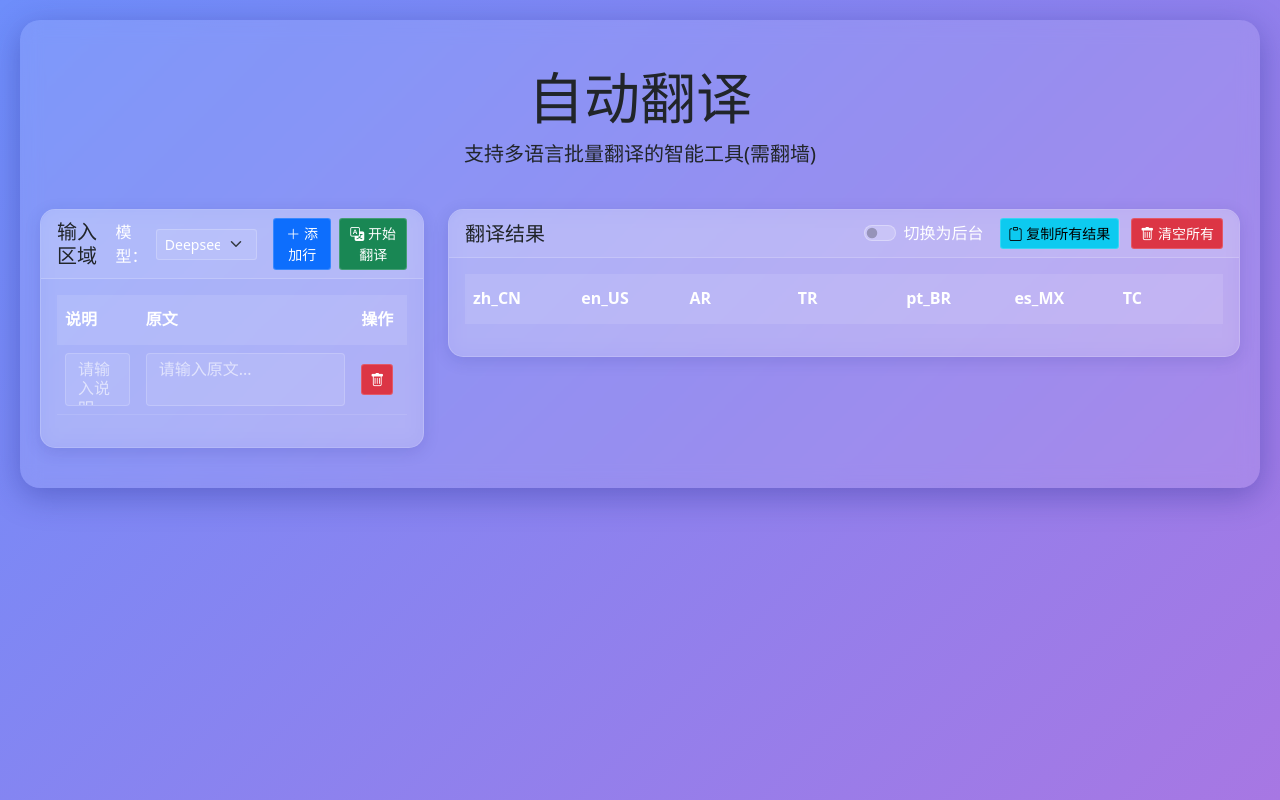
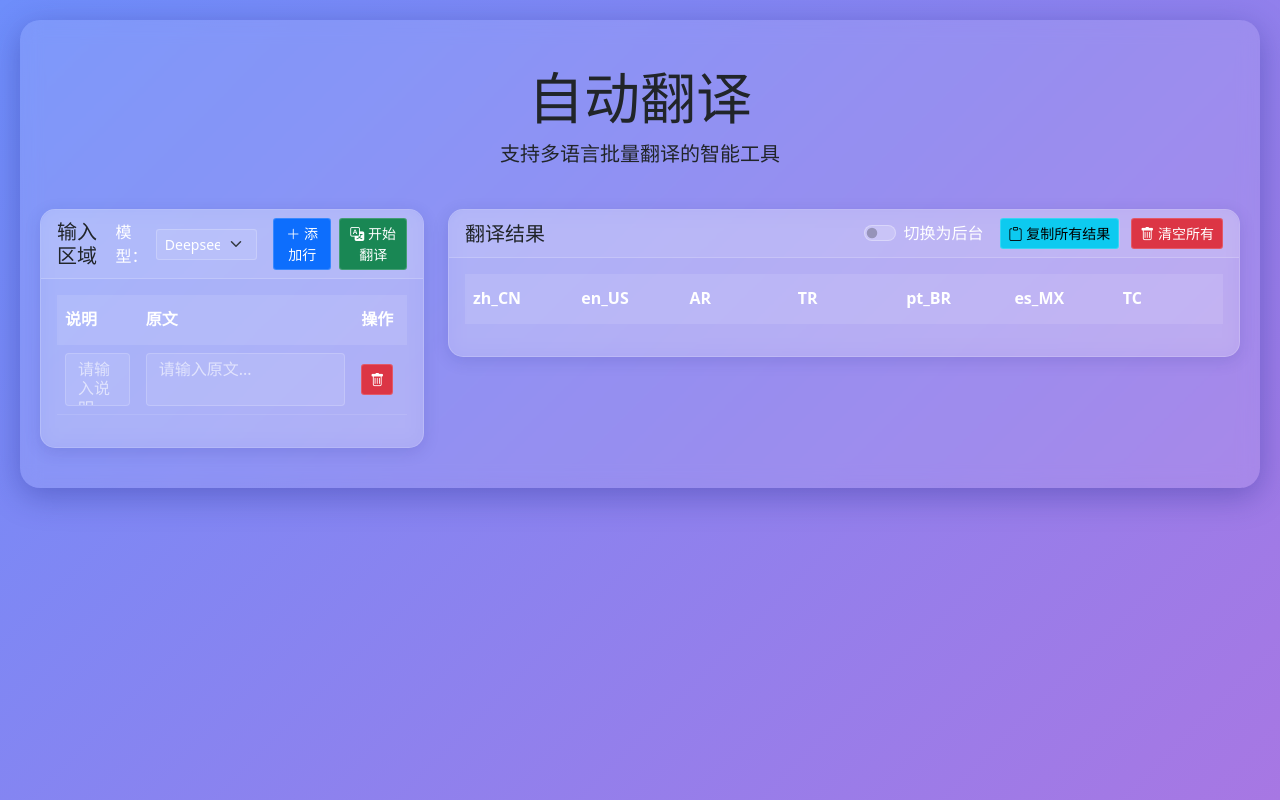
Before and after one commit to xNinth/Auto_translate, a plain HTML site: page index.html in a window 1280 px wide. Drawn offline with nearby package versions, Linux system fonts and the light colour scheme.

Commit message:
V2.1 修改了些文案，好像有并发处理

```diff
--- a/index.html
+++ b/index.html
@@ -13,7 +13,7 @@
     <div class="container-fluid glass-container">
         <header class="text-center py-4">
             <h1 class="display-4">自动翻译</h1>
-            <p class="lead">支持多语言批量翻译的智能工具(需翻墙)</p>
+            <p class="lead">支持多语言批量翻译的智能工具</p>
         </header>
 
         <main class="row">
```
